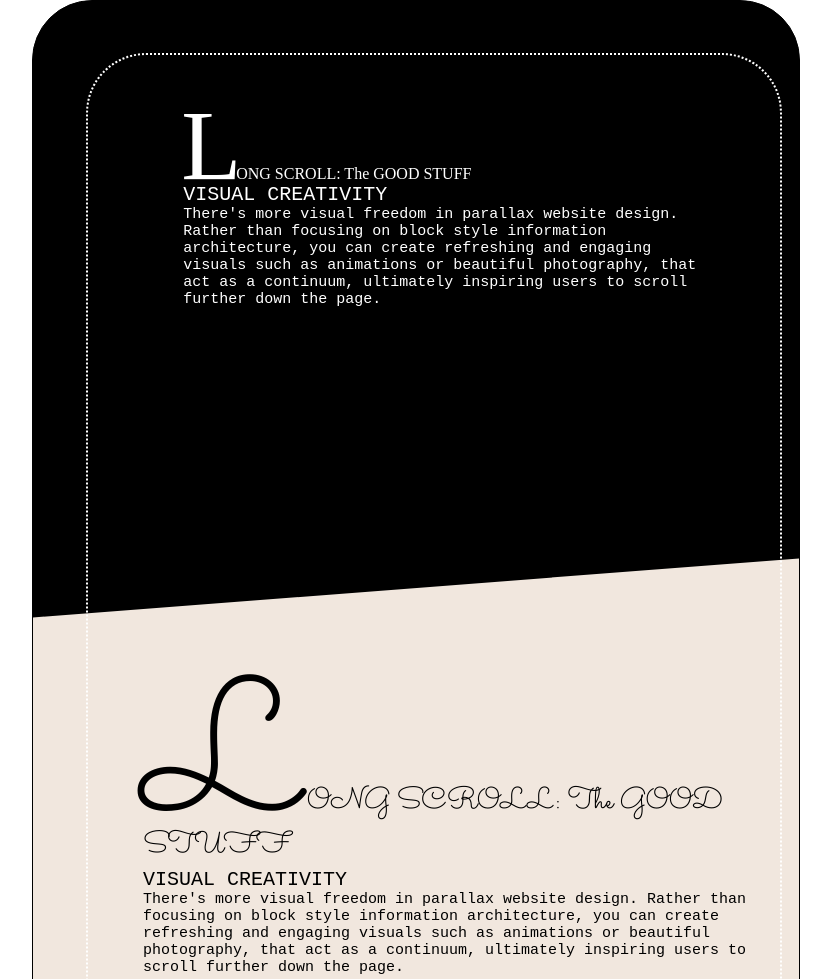
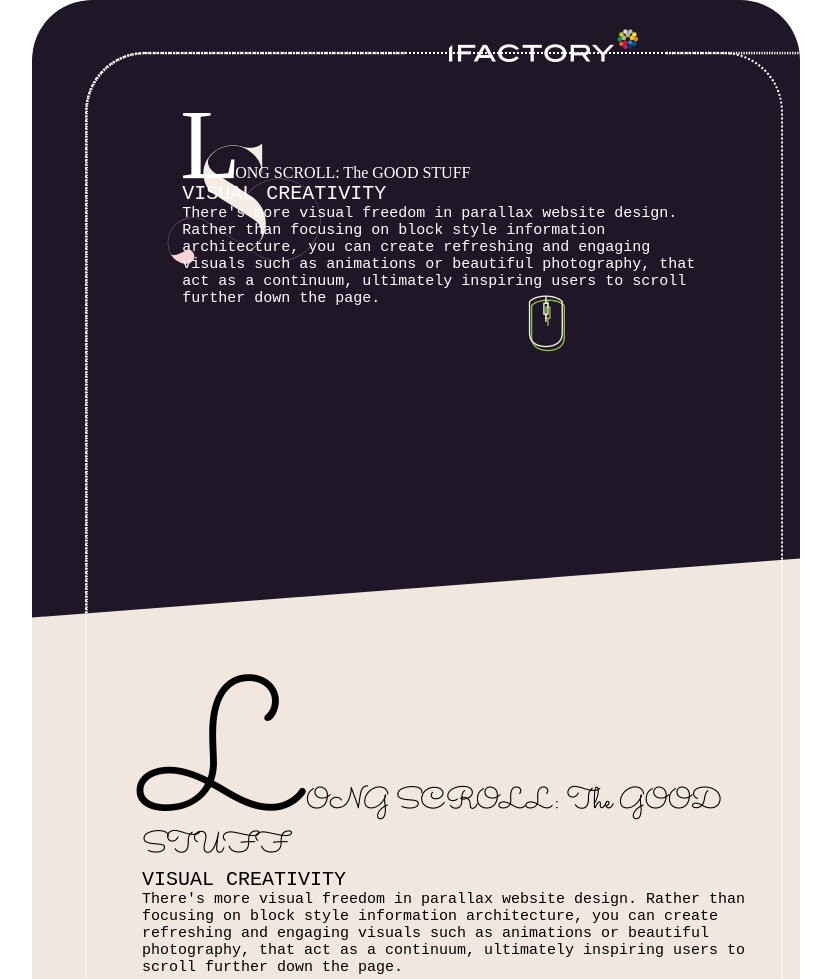
Before and after one commit to ravikiran-fullstack/Assignment-Day-9, a plain HTML site: page index.html in a window 1280 px wide. Shown: the top 979 px of the page, without its empty margins (211-1042 px from the left). Drawn offline with Linux system fonts and the light colour scheme; a web font is replaced by a local one.

Commit message:
resized div sizes

```diff
--- a/index.html
+++ b/index.html
@@ -13,7 +13,7 @@
 
 <body>
   <section>
-    <div class="mainDiv inner-outline">
+    <div class="mainDiv">
       <div class="div1">
         <p class="article">LONG SCROLL: The GOOD STUFF</p>
         <!-- <p class="heading2"  style="width: 50%;">:The GOOD STUFF</p> -->
--- a/style.css
+++ b/style.css
@@ -10,10 +10,10 @@
   height: 100%;
   /* border: 1px solid red; */
 
-  background-color: black;
+  /* background-color: black; */
   border-top-left-radius: 60px;
   border-top-right-radius: 60px;
-  /* background-image: url(images/background1.jpg); */
+  background-image: url(images/background1.jpg);
   background-repeat: no-repeat;
   position: relative;
 }
@@ -30,20 +30,20 @@
 }
 
 .div1 {
-  height: 400px;
+  height: 628px;
   padding: 110px 100px 0px 150px;
   border-top-left-radius: 100px;
   border-top-right-radius: 100px;
   /* background-color: grey; */
   /* clip-path: polygon(0 0, 100% 0%, 100% 90%, 0 100%); */
   color: white;
-
+  /* border: 1px solid green;  */
 }
 
 .slantedDiv {
   position: relative;
   padding: 64px 0px 0px 110px;
-  top: 187px;
+  top: -40px;
   left: 0;
   height: 505px;
   transform: skewY(-4.4deg);
@@ -145,18 +145,15 @@
 .div10 {
   /* background-color: lightblue; */
   overflow: hidden;
-  /* border: 1px solid red; */
-  height: 577px;
+  height: 350px;
   padding: 45px;
   border-top-left-radius: 100px;
   border-top-right-radius: 100px;
-  /* background-color: grey; */
-  /* clip-path: polygon(0 0, 100% 0%, 100% 90%, 0 100%); */
 }
 
-.inner-outline {
-  /* outline: 1px dotted white;
+/* .inner-outline {
+  outline: 1px dotted white;
   outline-radius:200px;
-  outline-offset: -54px; */
+  outline-offset: -54px;
   border: 1px solid #000;
-}
+} */
```
